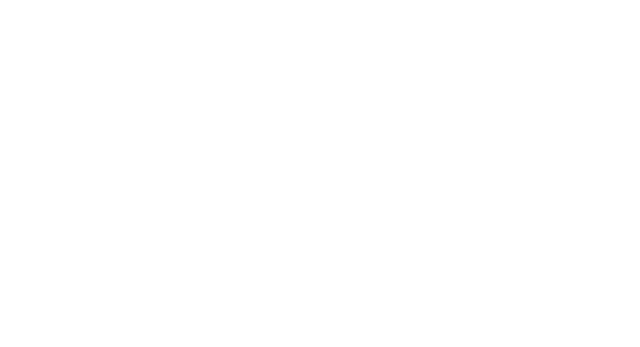
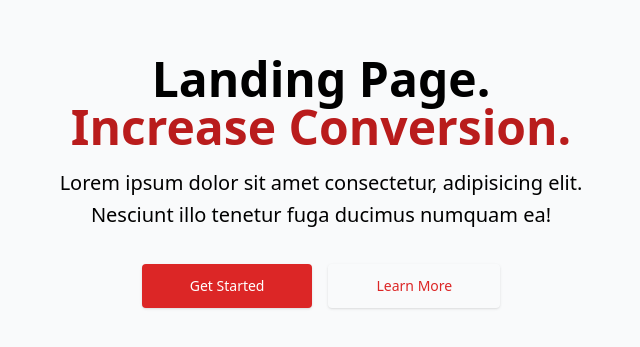
Before and after one commit to mbox-project/mbox-user, a React (Create React App) app: page / in a window 1280 px wide. Shown: the part 1019-1366 px from the top of the page, without its empty margins (319-959 px from the left). Before the commit the page ends 800 px from the top, so only its background shows below. Built offline with nearby package versions, Linux system fonts and the light colour scheme.

Commit message:
Initial Commit for MBoX-2

```diff
--- a/src/App.js
+++ b/src/App.js
@@ -4,9 +4,42 @@ import RouteController from "./routes/router";
 
 function App() {
   return (
-    <Router>
-      <RouteController />
-    </Router>
+    <section className="bg-gray-50">
+      <Router>
+        <RouteController />
+      </Router>
+      <div className="max-w-screen-xl px-4 py-32 mx-auto lg:h-screen lg:items-center lg:flex">
+        <div className="max-w-xl mx-auto text-center">
+          <h1 className="text-3xl font-extrabold sm:text-5xl">
+            Landing Page.
+            <strong className="font-extrabold text-red-700 sm:block">
+              Increase Conversion.
+            </strong>
+          </h1>
+
+          <p className="mt-4 sm:leading-relaxed sm:text-xl">
+            Lorem ipsum dolor sit amet consectetur, adipisicing elit. Nesciunt
+            illo tenetur fuga ducimus numquam ea!
+          </p>
+
+          <div className="flex flex-wrap justify-center gap-4 mt-8">
+            <a
+              className="block w-full px-12 py-3 text-sm font-medium text-white bg-red-600 rounded shadow sm:w-auto active:bg-red-500 hover:bg-red-700 focus:outline-none focus:ring"
+              href="/get-started"
+            >
+              Get Started
+            </a>
+
+            <a
+              className="block w-full px-12 py-3 text-sm font-medium text-red-600 rounded shadow sm:w-auto hover:text-red-700 active:text-red-500 focus:outline-none focus:ring"
+              href="/about"
+            >
+              Learn More
+            </a>
+          </div>
+        </div>
+      </div>
+    </section>
   );
 }
 
```
